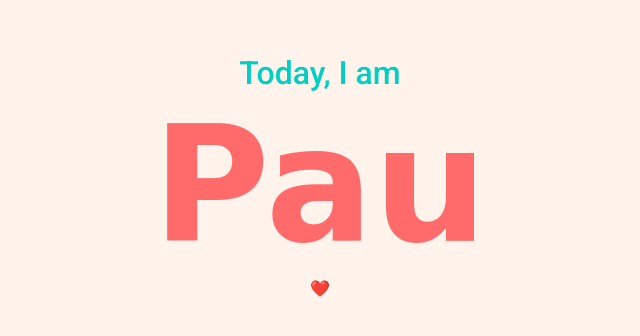
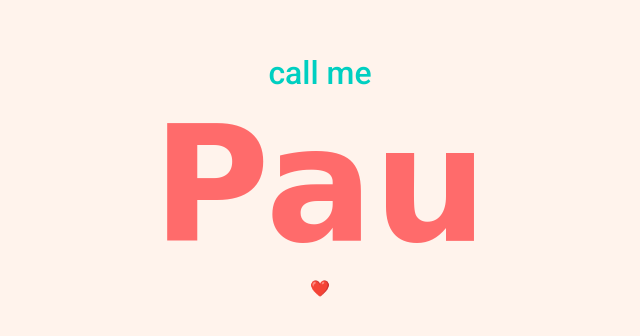
Before and after one commit to ktandun/whatsmynametoday, a plain HTML site: page index.html in a window 1280 px wide. Shown: the part 224-560 px from the top of the page, without its empty margins (320-960 px from the left). Drawn offline with Linux system fonts and the light colour scheme; a web font is replaced by a local one.

Commit message:
lowercase text

```diff
--- a/index.html
+++ b/index.html
@@ -17,7 +17,7 @@
 
     <body>
         <div class="content">
-            <p id="today-my-name-is">Today, I am</p>
+            <p id="today-my-name-is">call me</p>
             <p id="name"></p>
             <p>❤️</p>
         </div>
```
